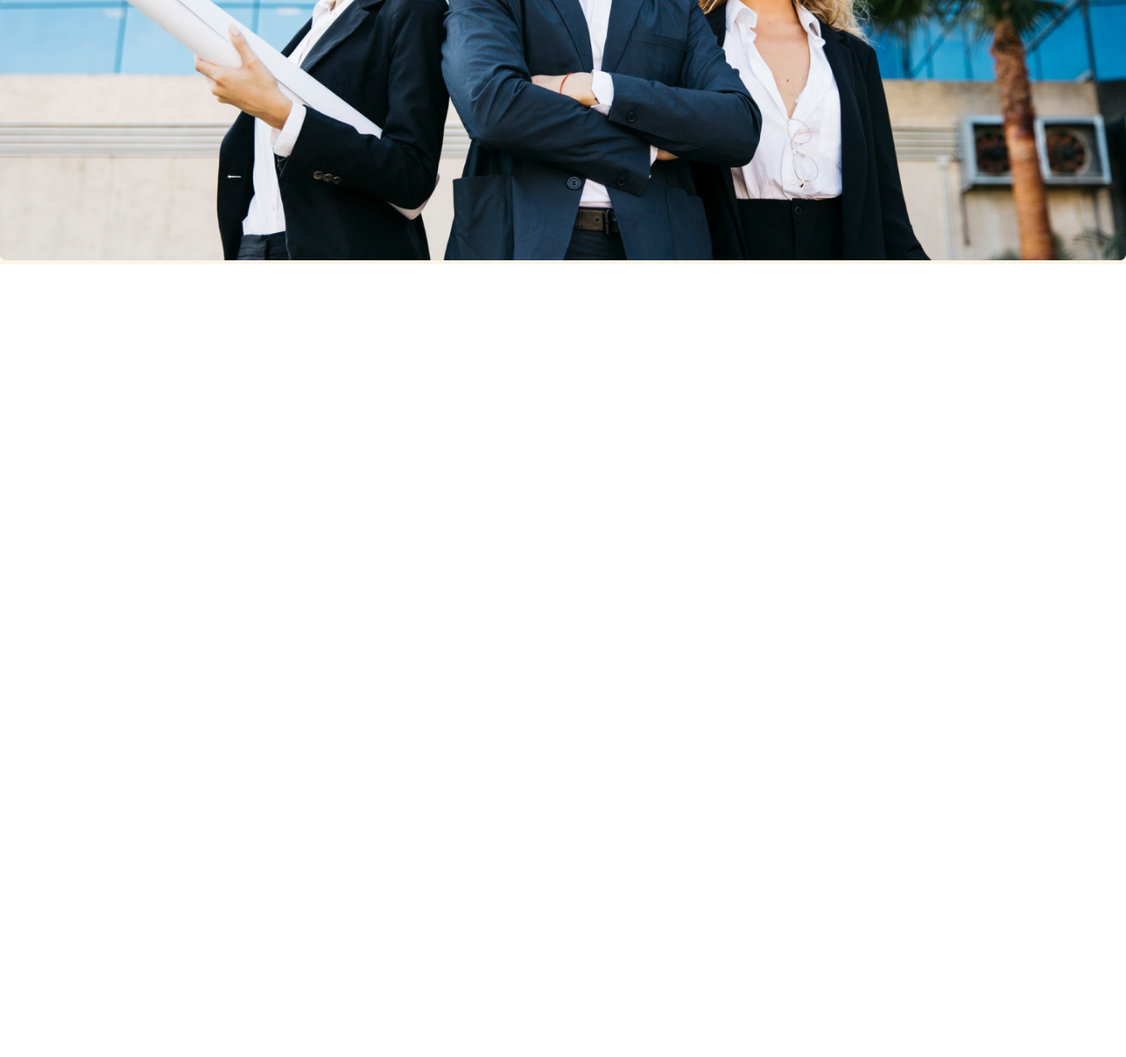
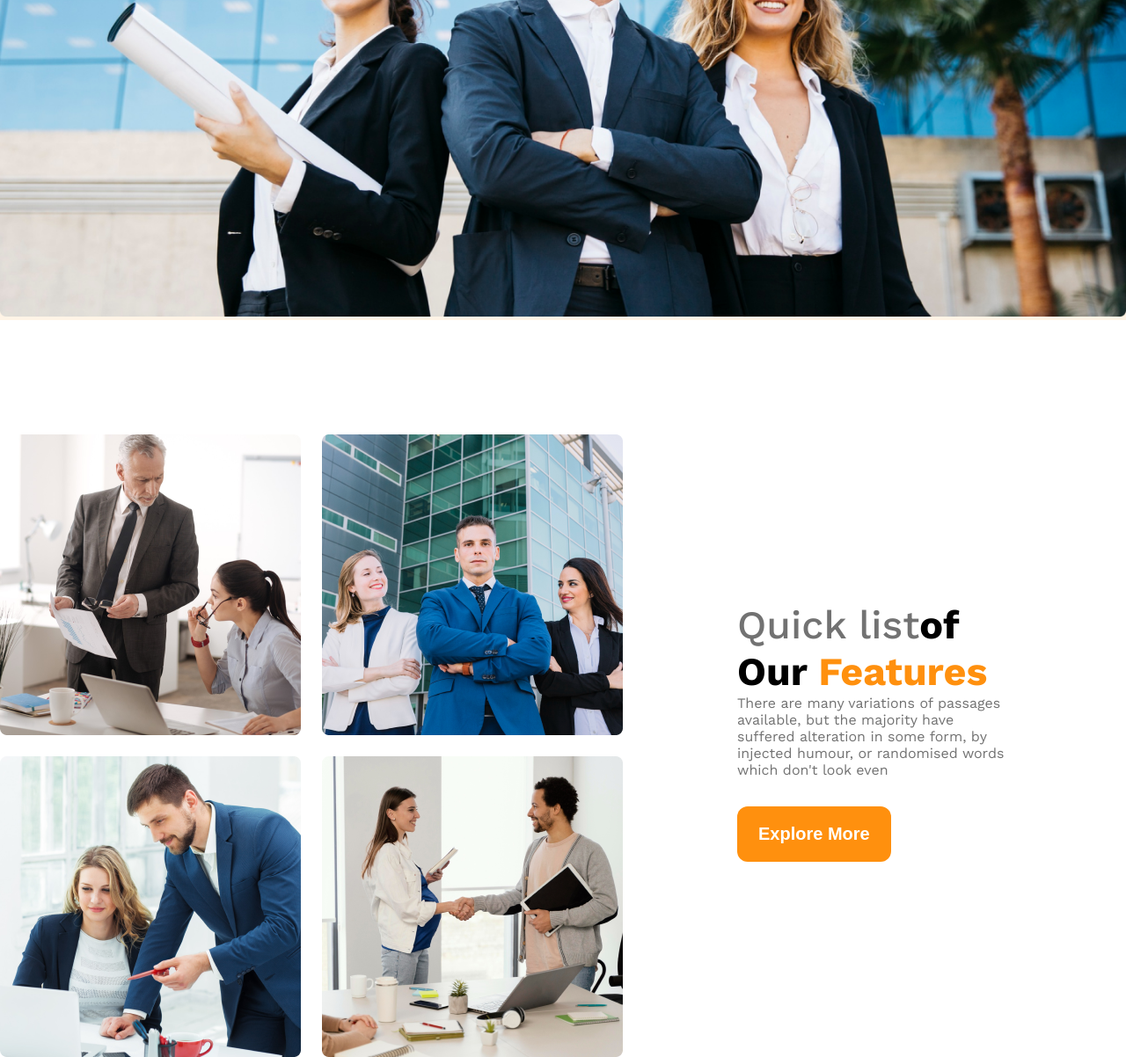
Before and after one commit to sakil78-ai/g3-architechs.responsive-site, a plain HTML site: page index.html in a window 1280 px wide. Shown: the part 651-1853 px from the top of the page at 88% size. Before the commit the page ends 951 px from the top, so only its background shows below. Drawn offline with nearby package versions, Linux system fonts and the light colour scheme.

Commit message:
medium scren responsive main section

```diff
--- a/index.html
+++ b/index.html
@@ -31,8 +31,22 @@
         </div>
     </header>
 
+    <main>
+        <section class="teams display-flex">
+            <div class="team-img-container">
+                <img src="images/team1.png" alt="architects teams">
+                <img src="images/team2.png" alt="">
+                <img src="images/team3.png" alt="">
+                <img src="images/team4.png" alt="">
 
-    <main></main>
+            </div>
+            <div class="our-features">
+                <h3 class="feature-title"><span id="quick-list" class="text-light-gray">Quick list</span>of Our<span class="text-primary"> Features</span></h3>
+                <p class="feature-description text-light-gray">There are many variations of passages available, but the majority have suffered alteration in some form, by injected humour, or randomised words which don't look even</p>
+                <button class="btn-primary">Explore More</button>
+            </div>
+        </section>
+    </main>
     <footer></footer>
 </body>
 </html>
--- a/styles/style.css
+++ b/styles/style.css
@@ -20,13 +20,19 @@
     padding: 20px 24px;
     font-size: 1.25rem;
     font-weight: 600;
-    border-radius: 8px;
+    border-radius: 12px;
     border: none;
+    margin-top: 32px;
+    margin-bottom: 32px;
 }
 
 /* dark 02 */
 .text-gray{
     color: #424242;
+}
+
+.text-primary{
+    color: #FF900E;
 }
 
 /* dark 03 */
@@ -37,8 +43,16 @@
     background-color: rgba(255, 144, 14, 0.1);
 }
 
+main{
+    max-width: 1440px;
+    margin: 0 auto;
+}
+
+main > section{
+    margin-top: 130px;
+
+}
 /* header styles */
-
 
 /* navbar related styles */
 .navbar{
@@ -78,10 +92,47 @@
 .banner-image{
     width: 100%;
 }
+/* Teams related style */
+.teams{
+    align-items: center;
+}
+
+.team-img-container{
+    display: grid;
+    grid-template-columns: repeat(2, 1fr);
+    gap: 24px;
+}
+
+.our-features{
+    margin: 130px;
+    max-width: 530px;
+}
+.feature-title{
+    font-size: 2.8rem;
+}
+#quick-list{
+    font-weight: 500;
+}
 /* responsive for small mobile */
 @media screen and (max-width: 576px) {
-    .nav, .nav-links{
+    .nav,
+    .nav-links,
+    .teams{
         flex-direction: column;
     }
-
+    .team-img-container{
+        grid-template-columns:  repeat(1,1fr);
+    }
+    .our-features{
+        margin-left: 20px;
+    }
 }
+/* medium size device */
+@media screen and (min-width: 576px) and (max-width: 992px) {
+    .teams{
+        flex-direction: column;
+    }
+    .our-features{
+        margin-left: 50px auto;
+    }
+}
```
